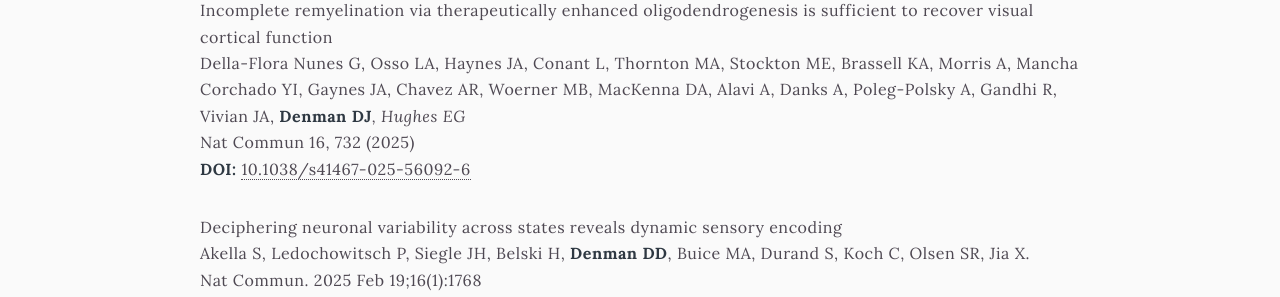
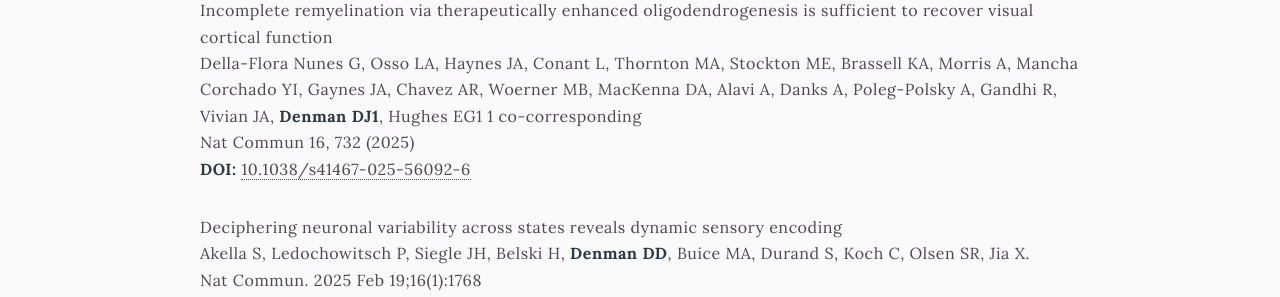
Before and after one commit to denmanlab/denmanlab.github.io, a Jekyll site: the page built from pubs.md, in a window 1280 px wide and 900 px high, scrolled down 451 px. Shown: the part 154-451 px from the top of the window. Built offline with Jekyll 4.4.1, drawn with Linux system fonts in a browser that asks for light colours; our own code applies the rules of GitHub Pages for plain Markdown files.

Commit message:
update nat comms myelin

```diff
--- a/pubs.md
+++ b/pubs.md
@@ -17,7 +17,7 @@ background-image: Figure 3_formatted.png
 
 {:.paper}
 <span>Incomplete remyelination via therapeutically enhanced oligodendrogenesis is sufficient to recover visual cortical function</span>{:.papertitle}
-<span>Della-Flora Nunes G, Osso LA, Haynes JA, Conant L, Thornton MA, Stockton ME, Brassell KA, Morris A, Mancha Corchado YI, Gaynes JA, Chavez AR, Woerner MB, MacKenna DA, Alavi A, Danks A, Poleg-Polsky A, Gandhi R, Vivian JA, **Denman DJ***, Hughes EG*</span>{:.authors}
+<span>Della-Flora Nunes G, Osso LA, Haynes JA, Conant L, Thornton MA, Stockton ME, Brassell KA, Morris A, Mancha Corchado YI, Gaynes JA, Chavez AR, Woerner MB, MacKenna DA, Alavi A, Danks A, Poleg-Polsky A, Gandhi R, Vivian JA, **Denman DJ1**, Hughes EG1    1 co-corresponding</span>{:.authors}
 <span>Nat Commun 16, 732 (2025)</span>{:.journal}
 <span>**DOI:** [10.1038/s41467-025-56092-6](https://www.nature.com/articles/s41467-025-56092-6#article-info)</span>{:.doi}
 
```
